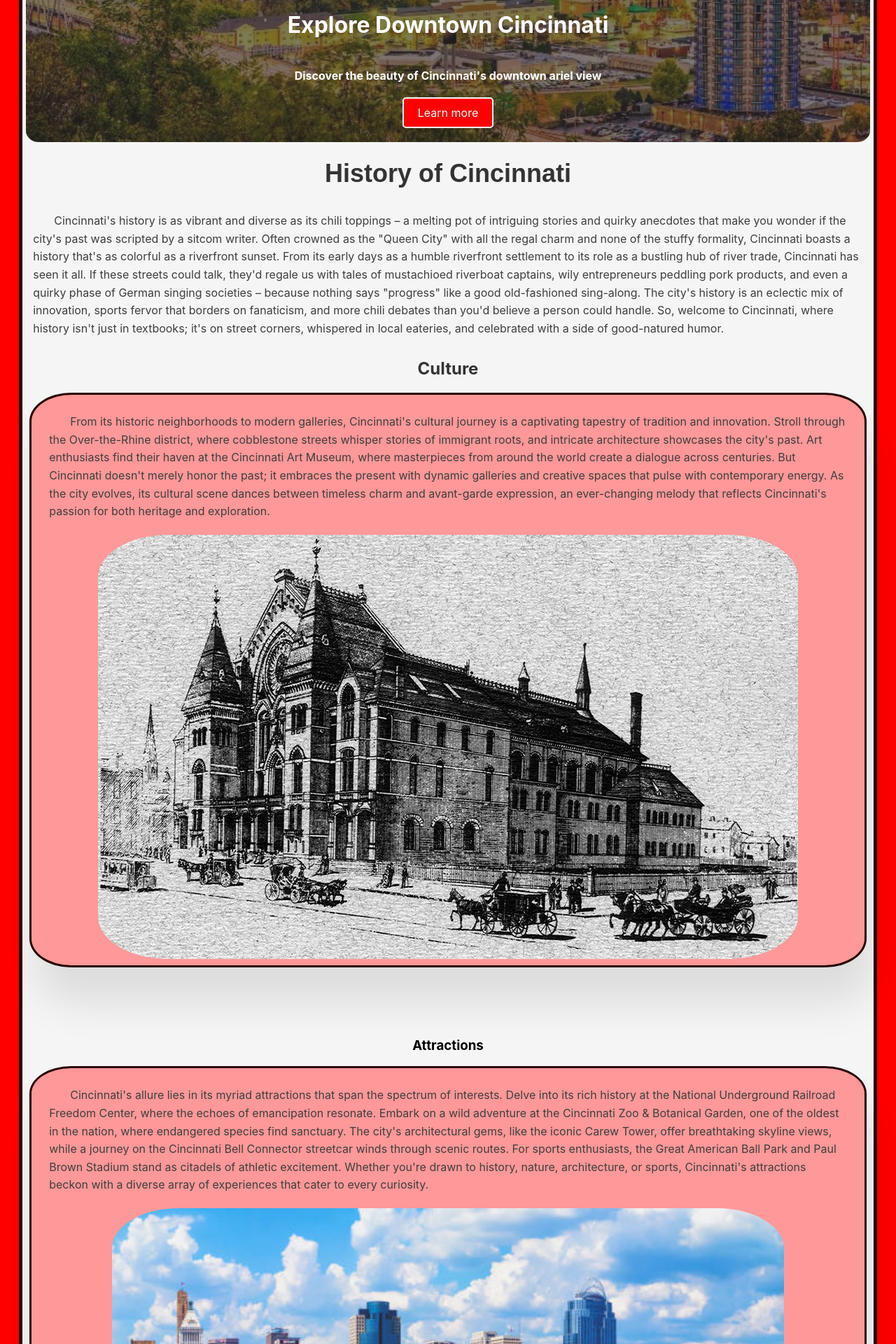
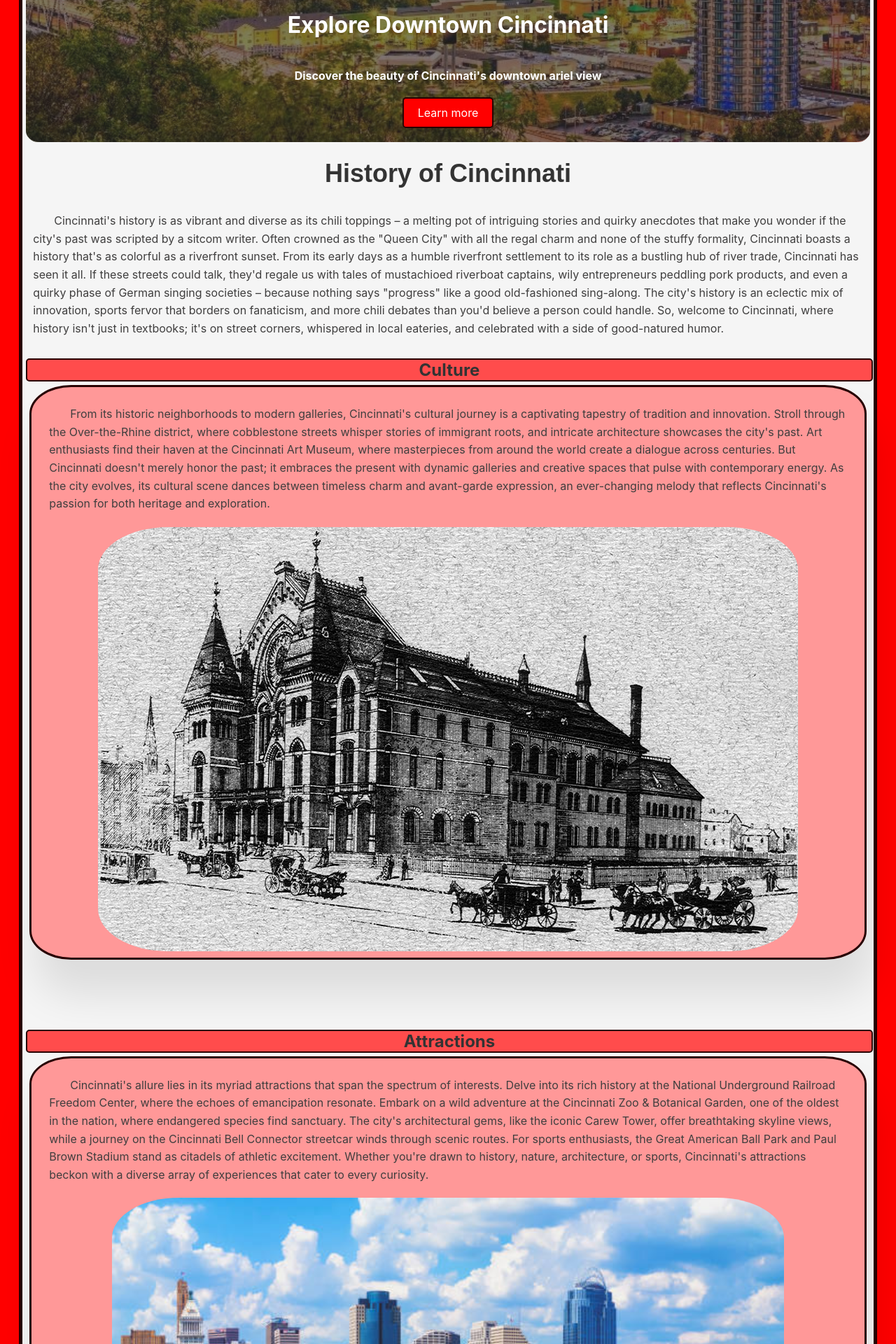
Before and after one commit to BenjaminMcQueen/capstone, a React (Create React App) app: page / in a window 1280 px wide. Shown: the part 620-2540 px from the top of the page at 70% size. Built offline with nearby package versions, Linux system fonts and the light colour scheme; some icons are missing.

Commit message:
reformatted home page

```diff
--- a/src/App.css
+++ b/src/App.css
@@ -18,6 +18,14 @@
 }
 
 /* Other Properties */
-.rounded{
+.rounded {
   border-radius: 5%;
 }
+
+.homepage-card-header {
+  background-color: #FF4C4C;
+  border-radius: 5px;
+  border: solid 2px #280000;
+  width: 100%;
+  margin-bottom: 0px;
+}
--- a/src/components/home/Section2/Culture.jsx
+++ b/src/components/home/Section2/Culture.jsx
@@ -4,7 +4,7 @@ import cincinnatimusichall from "../../images/cincinnatimusichall.jpeg";
 const Culture = () => {
   return (
     <div className="culture">
-      <h2>Culture</h2>
+      <h2 className="homepage-card-header">Culture</h2>
       <div className="container">
         <div className="row">
           <p className="cul-att-spo-para">
--- a/src/components/home/Section2/HomepageAttractions.jsx
+++ b/src/components/home/Section2/HomepageAttractions.jsx
@@ -4,7 +4,7 @@ import cincinnatiDowntown from "../../images/cincinnatiDowntown.jpeg";
 const HomepageAttractions = () => {
   return (
     <div className="attractions">
-      <h3>Attractions</h3>
+      <h2 className="homepage-card-header">Attractions</h2>
       <div className="container">
       <div className="row">
         <p className="cul-att-spo-para">
--- a/src/components/home/Section2/Sports.jsx
+++ b/src/components/home/Section2/Sports.jsx
@@ -4,7 +4,7 @@ import sportscinn from "../../images/sportscinn.jpeg";
 const Sports = () => {
   return (
     <div className="sports">
-      <h3>Sports</h3>
+      <h2 className="homepage-card-header">Sports</h2>
       <div className="container">
         <div className="row">
           <p className="cul-att-spo-para">
--- a/src/components/home/Section4/ArtMuseum.jsx
+++ b/src/components/home/Section4/ArtMuseum.jsx
@@ -14,7 +14,7 @@ const ArtMuseum = () => {
             </div>
             <button className="place-box">
             <a href="https://www.cincinnatiartmuseum.org/" className="more button">
-                Find more
+            Learn More
             </a>
             </button>
         </div>
--- a/src/components/home/Section4/Ballpark.jsx
+++ b/src/components/home/Section4/Ballpark.jsx
@@ -18,7 +18,7 @@ const Ballpark = () => {
       </div>
       <button className="place-box">
         <a href="https://www.mlb.com/reds/" className="more button ">
-          Find more
+        Learn More
         </a>
       </button>
     </div>
--- a/src/components/home/Section4/OverTheRhine.jsx
+++ b/src/components/home/Section4/OverTheRhine.jsx
@@ -19,7 +19,7 @@ const OverTheRhine = () => {
       </div>
       <button className="place-box">
         <a href="https://www.otrchamber.com/" className="more button">
-          Find more
+        Learn More
         </a>
       </button>
     </div>
--- a/src/components/home/Section4/RiverFront.jsx
+++ b/src/components/home/Section4/RiverFront.jsx
@@ -21,7 +21,7 @@ const RiverFront = () => {
           href="https://www.cincinnati-oh.gov/cincyparks/visit-a-park/find-a-parkfacility/smale-riverfront-park/"
           className="more button"
         >
-          Find more
+          Learn More
         </a>
       </button>
     </div>
--- a/src/components/home/Section4/Zoo.jsx
+++ b/src/components/home/Section4/Zoo.jsx
@@ -18,7 +18,7 @@ const Zoo = () => {
       </div>
       <button className="place-box">
         <a href="https://cincinnatizoo.org/" className="more button">
-          Find more
+          Learn More
         </a>
       </button>
     </div>
--- a/src/index.css
+++ b/src/index.css
@@ -56,7 +56,7 @@ code {
   display: inline-block;
   background-color: #FF0000;
   padding: 10px 20px;
-  border: 2px solid whitesmoke;
+  border: 2px solid #280000;
   border-radius: 5px;
 }
 
@@ -117,6 +117,9 @@ ul {
 .main {
   max-width: 100%;
   padding: 1em;
+  border-radius: 5%;
+  background-color: #FF4C4C;
+  border:  #280000 solid 2px;
 }
 
 .main_heading {
@@ -128,11 +131,11 @@ ul {
 
 .card_heading {
   text-align: center;
-  color: white;
+  color: #280000;
 }
 
 .card_info {
-  color: #eceff1;
+  color: #280000;
   text-align: left;
 }
 
@@ -153,10 +156,10 @@ ul {
   /* grid-template-rows: auto auto auto 1fr; */
   /* align-items: start; */
   /* gap: 1em; */
-  color: #eceff1;
-  background-color: #2b2b2b;
-  border: 1px solid #eceff133;
+  color: #280000;
+  background-color: #FF9898;
   border-radius: 15px;
+  border: #280000 solid 2px;
 }
 
 .more {
@@ -176,16 +179,22 @@ ul {
   width: 100%;
   height: 50px;
   margin-top: 10px;
-  padding: 5px;
+  padding: 1px;
+  background-color: #280000;
 }
 
 .place-box .button{
+  justify-self: center;
+  align-self: center;
   display: flex;
   width: 100%;
   height: 100%;
   margin-top: 0px;
   padding: 0;
   justify-content: center;
+  align-content: center;
+  background-color: #FF0000;
+  color: whitesmoke
 }
 
 /* Responsive CSS */
```
